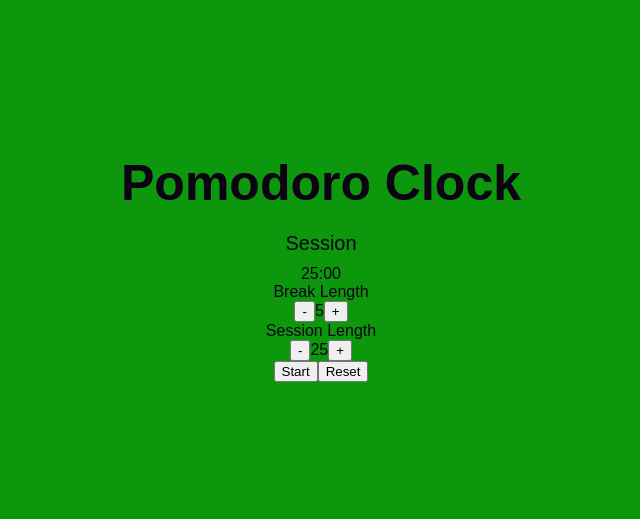
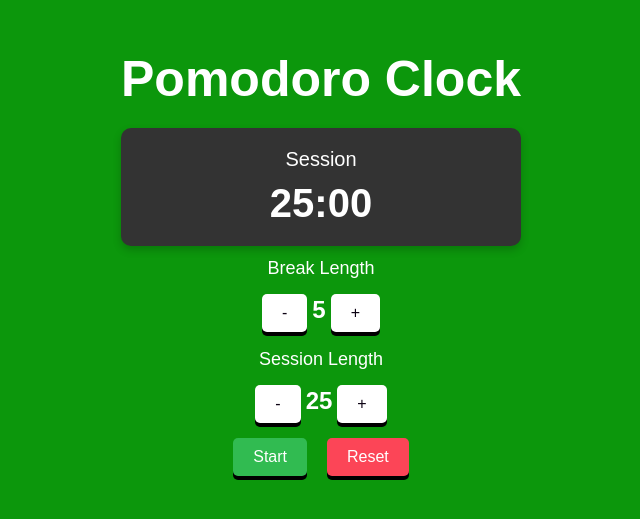
Before and after one commit to machado-05/Pomodoro-Clock, a React (Create React App) app: page / in a window 1280 px wide. Shown: the part 149-668 px from the top of the page, without its empty margins (319-959 px from the left). Built offline with nearby package versions, Linux system fonts and the light colour scheme.

Commit message:
Css implementation

```diff
--- a/src/App.css
+++ b/src/App.css
@@ -16,9 +16,94 @@ body {
 h1 {
   font-size: 50px;
   margin-bottom: 20px;
+  color: #ffffff;
 }
 
 .timer-label {
   font-size: 20px;
   margin-bottom: 10px;
+  color: #ffffff;
 }
+
+.time-left {
+  font-size: 40px;
+  font-weight: bold;
+  color: #ffffff;
+}
+
+.btn {
+  border-radius: 5px;
+  box-shadow: 0 4px #000000;
+  background-color: #ffffff;
+  color: #0d0314;
+  border: none;
+  padding: 10px 20px;
+  font-size: 16px;
+  cursor: pointer;
+  transition: all 0.3s ease;
+  margin: 5px;
+}
+
+.btn:hover {
+  background-color: #d8cbcb;
+}
+
+.btn:active {
+  box-shadow: 0 2px #000000;
+  transform: translateY(2px);
+}
+
+.timer-control button {
+  margin: 10px;
+}
+
+.timer-wrapper {
+  background-color: #333333;
+  padding: 20px;
+  border-radius: 10px;
+  box-shadow: 0 4px 8px rgba(0, 0, 0, 0.2);
+}
+
+.break-wrapper,
+.session-wrapper {
+  margin-top: 12px;
+}
+
+.break,
+.session-label {
+  font-size: 18px;
+  margin-bottom: 10px;
+  color: #ffffff;
+}
+
+span {
+  font-size: 24px;
+  font-weight: bold;
+  color: #ffffff;
+}
+
+.start-stop {
+  background-color: #31bb51;
+  color: #ffffff;
+}
+
+.start-stop:hover {
+  background-color: #218838;
+}
+
+.start-stop:active {
+  background-color: #1e7e34;
+}
+
+.reset {
+  background-color: hsl(354, 97%, 63%);
+  color: #ffffff;
+}
+
+.reset:hover {
+  background-color: #c82333;
+}
+
+.reset:active {
+  background-color: #bd2130;
+}
--- a/src/Components/PomodoroClock.js
+++ b/src/Components/PomodoroClock.js
@@ -104,25 +104,32 @@ const PomodoroClock = () => {
     return (
         <div>
             <h1>Pomodoro Clock</h1>
+            <div className='timer'>
+                <div className='timer-wrapper'>
                     <div id="timer-label" className='timer-label'>{currentTimer}</div>
                     <span id="time-left" className='time-left'>{formatTime(timeLeft)}</span>
+                </div>
+            </div>
+
+            <div className='break-wrapper'>
                 <div id="break-label" className='break'>Break Length</div>
-            <div>
                 <button id="break-decrement" className='increment btn' onClick={decrementBreak}>-</button>
                 <span id="break-length">{breakLength}</span>
                 <button id="break-increment" className='increment btn' onClick={incrementBreak}>+</button>
             </div>
+
+            <div className='session-wrapper'>
                 <div id="session-label" className='session-label' >Session Length</div>
-            <div>
                 <button id="session-decrement" className='decrement btn' onClick={decrementSession}>-</button>
                 <span id="session-length">{sessionLength}</span>
                 <button id="session-increment" className='increment btn' onClick={incrementSession}>+</button>
             </div>
 
-            <button id="start_stop" onClick={handleStartStop}>
+            <div className='timer-control'>
+                <button className='start-stop btn' id="start_stop" onClick={handleStartStop}>
                     {isRunning ? 'Stop' : 'Start'}
                 </button>
-            <button id="reset" onClick={handleReset}>
+                <button className='reset btn' id="reset" onClick={handleReset}>
                     Reset
                 </button>
                 {/* Audio element for the timer beep */}
@@ -132,7 +139,7 @@ const PomodoroClock = () => {
                     src="https://raw.githubusercontent.com/freeCodeCamp/cdn/master/build/testable-projects-fcc/audio/BeepSound.wav"
                     preload="auto"
                 />
-
+            </div>
         </div>
     );
 };
```
Lines whose indentation alone changed are shown as unchanged.
